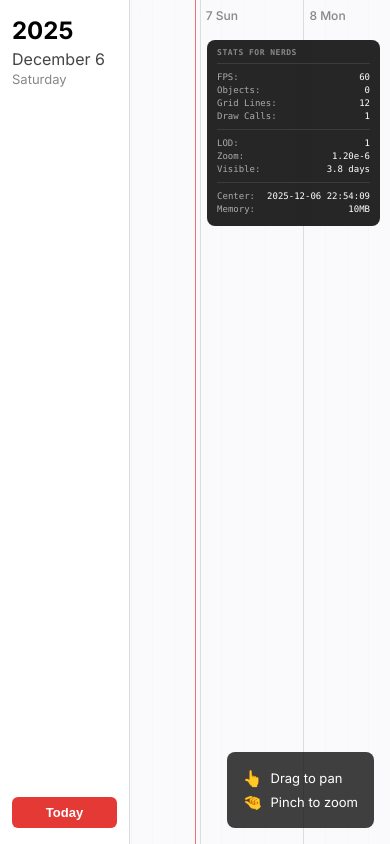
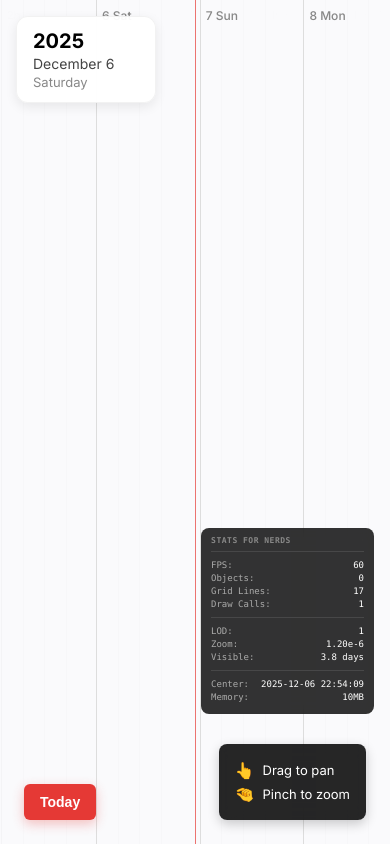
Before and after one commit to Geddart/LinearCalendar, a SvelteKit app: page / in a window 390 px wide. Built offline with nearby package versions, Linux system fonts and the light colour scheme.

Commit message:
Mobile Polish: Refine context column and responsive layout

```diff
--- a/src/components/Calendar.svelte
+++ b/src/components/Calendar.svelte
@@ -122,6 +122,12 @@
 					canvas.clientHeight,
 				);
 			}
+
+			// Update mobile status on resize
+			isMobile =
+				/Android|webOS|iPhone|iPad|iPod|BlackBerry|IEMobile|Opera Mini/i.test(
+					navigator.userAgent,
+				) || window.matchMedia("(max-width: 768px)").matches;
 		};
 		window.addEventListener("resize", handleResize);
 
@@ -453,7 +459,10 @@
 				const screenX =
 					halfWidth + (currentTime - centerTime) * pixelsPerMs;
 
-				if (screenX > CONTEXT_COL_WIDTH && screenX < width) {
+				if (
+					screenX > (isMobile ? 0 : CONTEXT_COL_WIDTH) &&
+					screenX < width
+				) {
 					let label = "";
 					let isMajor = false;
 
@@ -613,7 +622,10 @@
 						halfWidth +
 						(monthDate.getTime() - centerTime) * pixelsPerMs;
 
-					if (screenX > CONTEXT_COL_WIDTH && screenX < width) {
+					if (
+						screenX > (isMobile ? 0 : CONTEXT_COL_WIDTH) &&
+						screenX < width
+					) {
 						// Check if there's already a line very close (to prevent duplicates)
 						const hasDuplicate = newGridLines.some(
 							(l) => Math.abs(l.x - screenX) < 3,
@@ -665,7 +677,10 @@
 						halfWidth +
 						(yearDate.getTime() - centerTime) * pixelsPerMs;
 
-					if (screenX > CONTEXT_COL_WIDTH && screenX < width) {
+					if (
+						screenX > (isMobile ? 0 : CONTEXT_COL_WIDTH) &&
+						screenX < width
+					) {
 						// Update the January line to show year instead
 						const existing = newGridLines.find(
 							(l) => Math.abs(l.x - screenX) < 3,
@@ -693,7 +708,10 @@
 						halfWidth +
 						(dayDate.getTime() - centerTime) * pixelsPerMs;
 
-					if (screenX > CONTEXT_COL_WIDTH && screenX < width) {
+					if (
+						screenX > (isMobile ? 0 : CONTEXT_COL_WIDTH) &&
+						screenX < width
+					) {
 						const weekdayShort = dayDate.toLocaleString("en-US", {
 							weekday: "short",
 						});
@@ -813,7 +831,10 @@
 				const screenX =
 					halfWidth + (currentTime - centerTime) * pixelsPerMs;
 
-				if (screenX > CONTEXT_COL_WIDTH && screenX < width) {
+				if (
+					screenX > (isMobile ? 0 : CONTEXT_COL_WIDTH) &&
+					screenX < width
+				) {
 					// Check if this sub-unit aligns with a parent boundary (should be skipped)
 					let isParentBoundary = false;
 					switch (currentLOD.subUnit) {
@@ -995,7 +1016,10 @@
 							halfWidth +
 							(currentTime - centerTime) * pixelsPerMs;
 
-						if (screenX > CONTEXT_COL_WIDTH && screenX < width) {
+						if (
+							screenX > (isMobile ? 0 : CONTEXT_COL_WIDTH) &&
+							screenX < width
+						) {
 							// Calculate proximity-based fade
 							const fadeDistance = 40;
 							let proximityFactor = 1.0;
@@ -1076,6 +1100,9 @@
 		});
 	}
 
+	// Reactive layout offset
+	$: contextOffset = isMobile ? 0 : CONTEXT_COL_WIDTH;
+
 	function getImportanceThreshold(lodLevel: number): number {
 		return Math.pow(lodLevel / 10, 2);
 	}
@@ -1085,13 +1112,13 @@
 	<canvas bind:this={canvas}></canvas>
 
 	<!-- Grid lines (HTML overlay) with smooth LOD transitions -->
-	<div class="grid-overlay" style="left: {CONTEXT_COL_WIDTH}px;">
+	<div class="grid-overlay" style="left: {contextOffset}px;">
 		{#each gridLines as line}
 			<div
 				class="grid-line"
 				class:major={line.isMajor}
 				class:sub-unit={line.isSubUnit}
-				style="left: {line.x - CONTEXT_COL_WIDTH}px;
+				style="left: {line.x - contextOffset}px;
 					   opacity: {line.opacity};
 					   height: {line.lineHeight * 100}%;
 					   top: 0;"
@@ -1508,19 +1535,79 @@
 	}
 
 	/* Hide shortcuts on mobile */
+	/* Mobile Styles */
 	@media (max-width: 768px) {
 		.shortcuts-help {
 			display: none;
 		}
 
+		/* Transform context column into a floating card */
+		.context-column {
+			top: 16px;
+			left: 16px;
+			bottom: auto;
+			right: auto;
+			width: auto !important; /* Override inline width */
+			min-width: 140px;
+			background: rgba(255, 255, 255, 0.95);
+			border: 1px solid rgba(0, 0, 0, 0.05); /* Subtle border instead of right border */
+			border-radius: 12px;
+			padding: 12px 16px;
+			box-shadow: 0 4px 12px rgba(0, 0, 0, 0.08); /* Float effect */
+			pointer-events: none; /* Let clicks pass through empty areas */
+		}
+
+		/* Re-enable pointer events for content */
+		.context-column > * {
+			pointer-events: auto;
+		}
+
+		.context-year {
+			font-size: 20px; /* Slightly smaller */
+			margin-bottom: 2px;
+		}
+
+		.context-month {
+			font-size: 14px;
+		}
+
+		/* Reposition Today button to bottom-left fixed position */
+		.today-button {
+			position: fixed;
+			bottom: 24px;
+			left: 24px;
+			right: auto;
+			top: auto;
+			width: auto;
+			z-index: 100;
+			box-shadow: 0 4px 12px rgba(229, 57, 53, 0.3); /* Red glow match */
+			padding: 10px 16px;
+			font-size: 14px;
+		}
+
+		/* Reposition Stats for Nerds to bottom-right, less intrusive */
 		.debug-overlay {
 			font-size: 9px;
 			padding: 8px 10px;
 			min-width: 140px;
+			top: auto;
+			bottom: 130px; /* Increased from 80px to clear the usage help */
+			right: 16px;
+			background: rgba(0, 0, 0, 0.8); /* Slightly more transparent */
+			backdrop-filter: blur(8px);
 		}
 
 		.debug-overlay .debug-title {
 			font-size: 8px;
 		}
+
+		/* Ensure usage help is visible */
+		.mobile-help {
+			bottom: 24px;
+			right: 24px;
+			background: rgba(0, 0, 0, 0.85);
+			backdrop-filter: blur(8px);
+			box-shadow: 0 4px 12px rgba(0, 0, 0, 0.2);
+		}
 	}
 </style>
```
